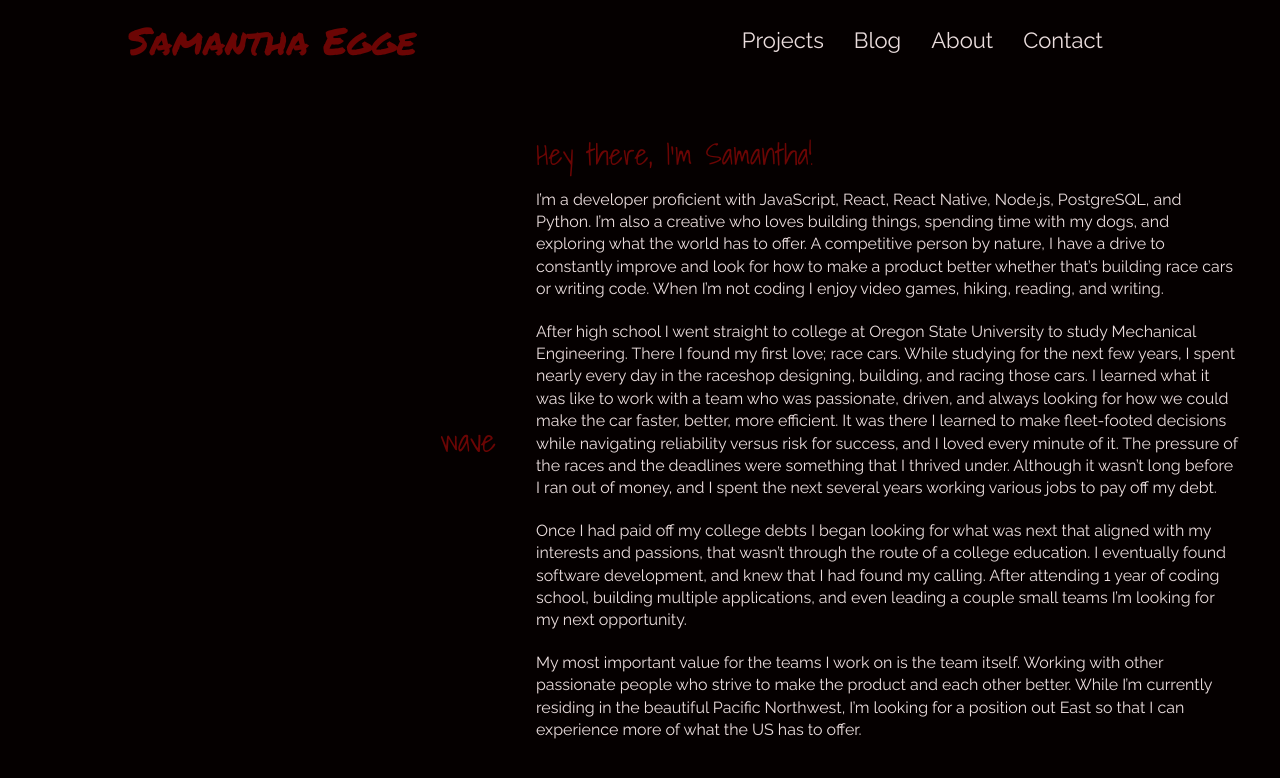
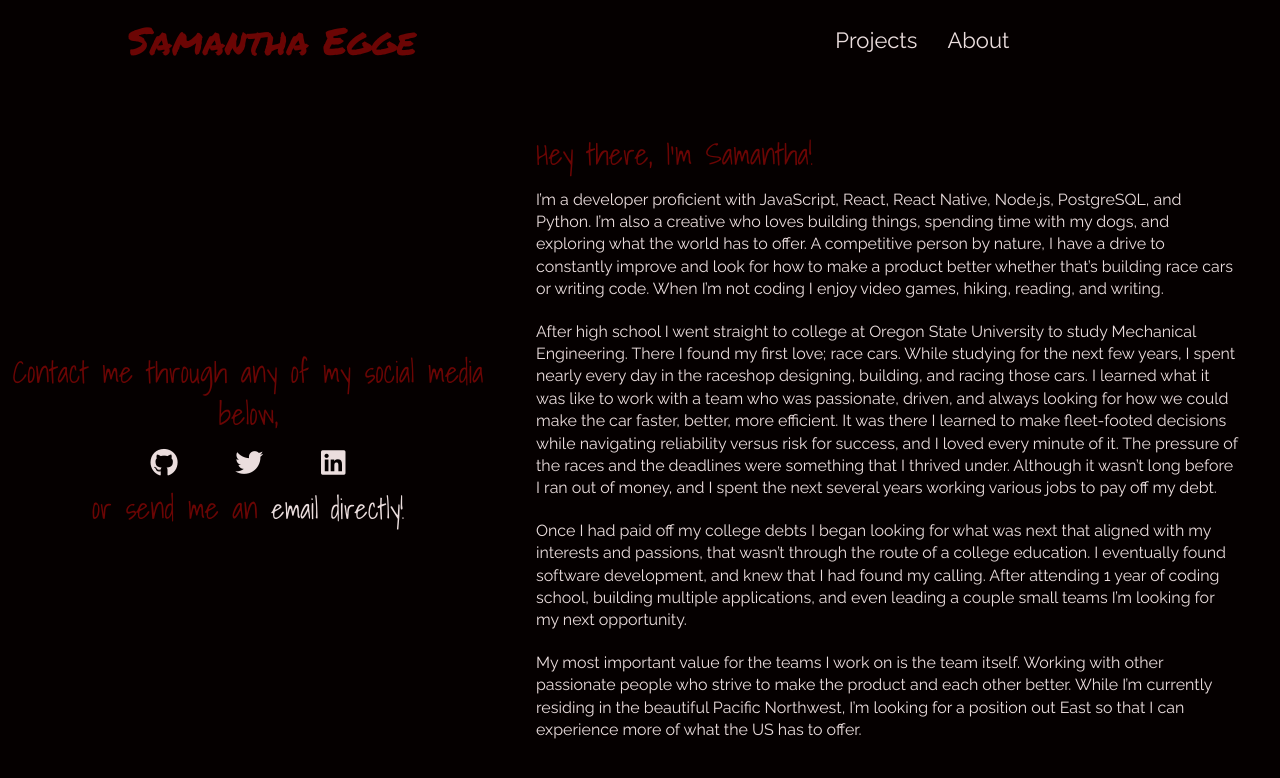
Before and after one commit to SamanthaEgge/portfolio-v1, a React (Create React App) app: page /about in a window 1280 px wide. Shown: the top 778 px of the page. Built offline with nearby package versions, Linux system fonts and the light colour scheme.

Commit message:
Shifting the current contact links over to about page for now.

```diff
--- a/src/components/Navigation/Navigation.js
+++ b/src/components/Navigation/Navigation.js
@@ -12,9 +12,9 @@ const Navigation = () => {
       <div className='nav-right'>
         <div className='nav-items'>
           <Link className='nav-link' to='/projects'> Projects</Link>
-          <Link className='nav-link' to='/blog'>Blog</Link>
+          {/* <Link className='nav-link' to='/blog'>Blog</Link> */}
           <Link className='nav-link' to='/about'>About</Link>
-          <Link className='nav-link' to='/contact' >Contact</Link>
+          {/* <Link className='nav-link' to='/contact' >Contact</Link> */}
         </div>
       </div>
     </div>
--- a/src/views/About.js
+++ b/src/views/About.js
@@ -10,10 +10,18 @@ const About = () => {
         <Navigation />
       </div>
 
-      <div className='about-photo'>wave</div>
+      <div className='about-photo'>
+        <h2>Contact me through any of my social media below,</h2>
+        <div className='about-links'>
+          <a href="https://github.com/SamanthaEgge"><i class="fab fa-github"></i></a> &nbsp; &nbsp;
+          <a href="https://twitter.com/SamanthaEgge"><i class="fab fa-twitter"></i></a> &nbsp; &nbsp;
+          <a href="https://www.linkedin.com/in/samantha-egge/"><i class="fab fa-linkedin"></i></a>
+        </div>
+        <h2>or send me an <a href="mailto:samantha.c.egge@gmail.com">email directly!</a></h2>
+      </div>
 
       <div className='about-text'>
-        <h3 className='about-special'>Hey there, I'm Samantha!</h3>
+        <h2 className='about-special'>Hey there, I'm Samantha!</h2>
         <p>I’m a developer proficient with JavaScript, React, React Native, Node.js, PostgreSQL, and Python. I’m also a creative who loves building things, spending time with my dogs, and exploring what the world has to offer. A competitive person by nature, I have a drive to constantly improve and look for how to make a product better whether that’s building race cars or writing code. When I’m not coding I enjoy video games, hiking, reading, and writing.</p>
         <p>After high school I went straight to college at Oregon State University to study Mechanical Engineering. There I found my first love; race cars. While studying for the next few years, I spent nearly every day in the raceshop designing, building, and racing those cars. I learned what it was like to work with a team who was passionate, driven, and always looking for how we could make the car faster, better, more efficient. It was there I learned to make fleet-footed decisions while navigating reliability versus risk for success, and I loved every minute of it. The pressure of the races and the deadlines were something that I thrived under. Although it wasn’t long before I ran out of money, and I spent the next several years working various jobs to pay off my debt. </p>
         <p>Once I had paid off my college debts I began looking for what was next that aligned with my interests and passions, that wasn’t through the route of a college education. I eventually found software development, and knew that I had found my calling. After attending 1 year of coding school, building multiple applications, and even leading a couple small teams I’m looking for my next opportunity.</p>
--- a/src/views/About.scss
+++ b/src/views/About.scss
@@ -13,6 +13,13 @@
     grid-column: 1 / 3;
   }
 
+  h2 {
+    padding: 10px 0px;
+    color: $primary-color;
+    font-size: 30px;
+    font-family: 'Shadows Into Light', cursive;
+  }
+
   .about-photo {
     grid-row: 2;
     grid-column: 1;
@@ -21,6 +28,24 @@
     font-size: 32px;
     font-family: 'Shadows Into Light', cursive;
     color: $primary-color;
+
+    .about-links {
+      text-align: center;
+    }
+
+    h2 {
+      text-align: center;
+      line-height: 1.4em;
+    }
+
+    a {
+      color: $off-white;
+      font-size: 28px;
+
+      &:hover {
+        color: $primary-color;
+      }
+    }
   }
 
   .about-text {
@@ -33,13 +58,6 @@
     font-family: 'Raleway', sans-serif;
     font-size: 16px;
 
-    h3 {
-      padding: 10px 0px;
-      color: $primary-color;
-      font-size: 30px;
-      font-family: 'Shadows Into Light', cursive;
-    }
-
     p {
       line-height: 1.4em;
       padding: 10px 0px;
--- a/src/views/Contact.scss
+++ b/src/views/Contact.scss
@@ -25,7 +25,6 @@
     a {
       color: $off-white;
       font-size: 28px;
-      align: center;
 
       &:hover {
         color: $primary-color;
--- a/src/views/Home.js
+++ b/src/views/Home.js
@@ -1,4 +1,5 @@
 import React from 'react'
+import { Link } from 'react-router-dom';
 import Typing from 'react-typing-animation'
 
 import './Home.scss'
@@ -26,7 +27,7 @@ class Home extends React.Component {
           <Typing speed={80}><h2>Hey, I'm Sam</h2></Typing>
           <h3>Creative Full Stack Web Developer looking to stay on the cutting edge of technology and work with a passionate team of engineers.</h3>
           <div className='header-buttons'>
-            <CTAButton label={'Contact Me'} size={'large'} color={'primary'} />
+            <Link to='/about'><CTAButton label={'Contact Me'} size={'large'} color={'primary'} /></Link>
           </div>
          </div>
         <div className='home-image' />
--- a/src/views/Home.scss
+++ b/src/views/Home.scss
@@ -1,6 +1,10 @@
 @import '../styles/reset.scss';
 @import '../styles/variables.scss';
 // @import '../../styles/mixins.scss';
+
+a {
+  text-decoration: none;
+}
 
 .home-container {
   height: 100vh;
```
